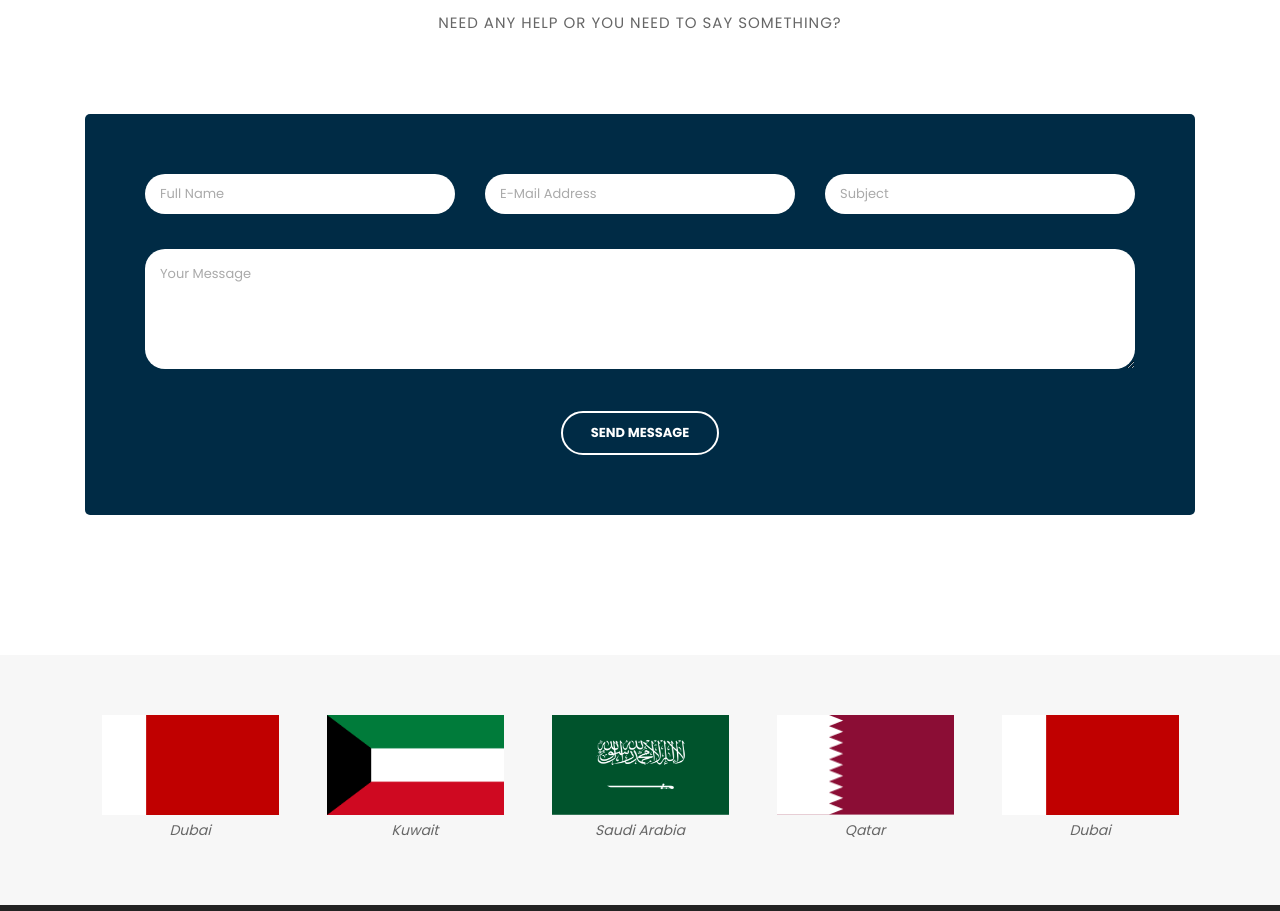
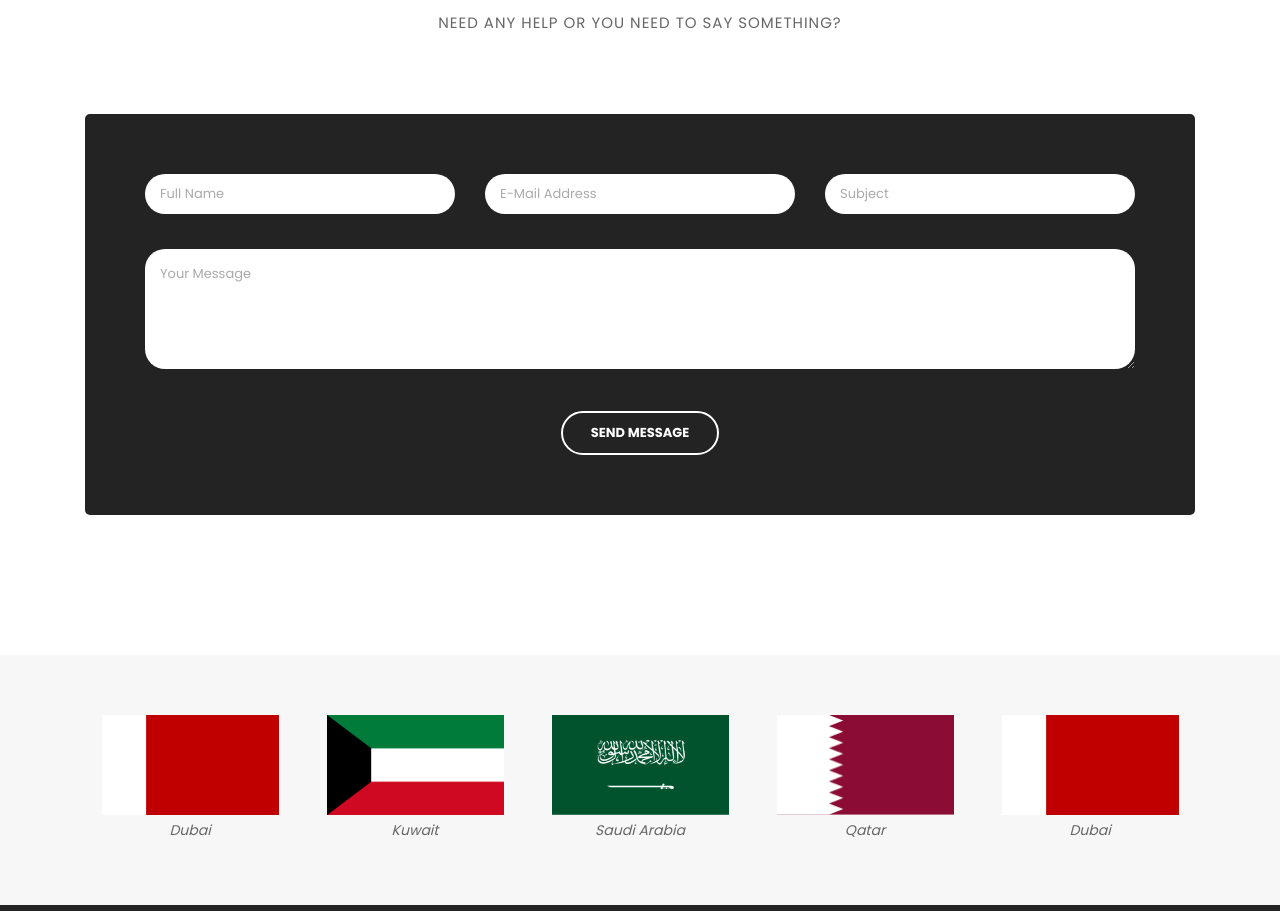
Before and after one commit to ChikaFTW/jobs-hunt-site, a plain HTML site: page index.html in a window 1280 px wide. Shown: the part 5493-6404 px from the top of the page. Drawn offline with nearby package versions, Linux system fonts and the light colour scheme; no server answers.

Commit message:
changing index contact1 form color

```diff
--- a/assets/css/style.css
+++ b/assets/css/style.css
@@ -1044,6 +1044,7 @@ ul.slick-dots {
 
 .testimonials {
 	margin-top: 140px;
+	/* background-color: #f7f7f7; */
 	background-color: #f7f7f7;
 	padding: 140px 0px;
 }
@@ -1102,7 +1103,7 @@ ul.slick-dots {
 }
 
 .callback-form .contact-form {
-	background-color: #002B45;
+	background-color: #232323;
 	padding: 60px;
 	border-radius: 5px;
 	text-align: center;
```
